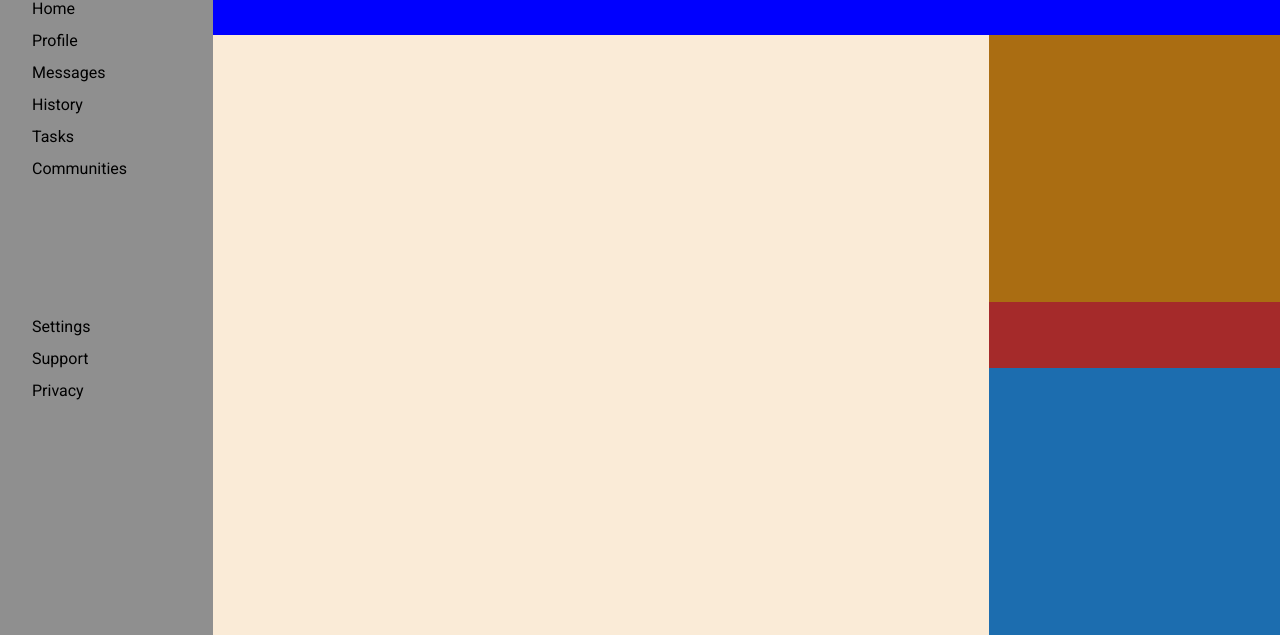
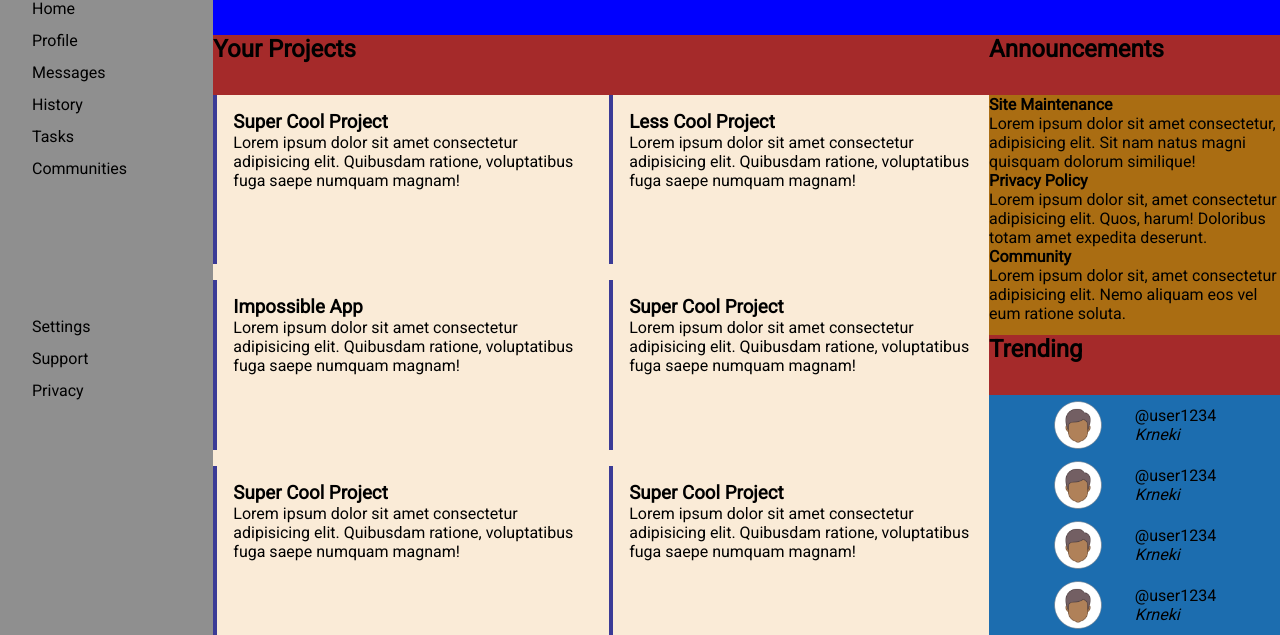
Before and after one commit to terga17/Admin-Dashboard, a plain HTML site: page index.html in a window 1280 px wide. Shown: the part 165-800 px from the top of the page. Drawn offline with Linux system fonts and the light colour scheme.

Commit message:
Content finished

```diff
--- a/index.html
+++ b/index.html
@@ -56,14 +56,66 @@
     </div>
 
     <div class="main-content">
+        <h2>Your Projects</h2>
+        <h2 id="ann-h2">Announcements</h2>
+        <h2 id="trend">Trending</h2>
         <div class="your-projects">
-
+            <div class="card">
+                <H3>Super Cool Project</H3>
+                <p>Lorem ipsum dolor sit amet consectetur adipisicing elit. Quibusdam ratione, voluptatibus fuga saepe numquam magnam!</p>
+            </div>
+            <div class="card">
+                <H3>Less Cool Project</H3>
+                <p>Lorem ipsum dolor sit amet consectetur adipisicing elit. Quibusdam ratione, voluptatibus fuga saepe numquam magnam!</p>
+            </div>
+            <div class="card">
+                <H3>Impossible App</H3>
+                <p>Lorem ipsum dolor sit amet consectetur adipisicing elit. Quibusdam ratione, voluptatibus fuga saepe numquam magnam!</p>
+            </div>
+            <div class="card">
+                <H3>Super Cool Project</H3>
+                <p>Lorem ipsum dolor sit amet consectetur adipisicing elit. Quibusdam ratione, voluptatibus fuga saepe numquam magnam!</p>
+            </div>
+            <div class="card">
+                <H3>Super Cool Project</H3>
+                <p>Lorem ipsum dolor sit amet consectetur adipisicing elit. Quibusdam ratione, voluptatibus fuga saepe numquam magnam!</p>
+            </div>
+            <div class="card">
+                <H3>Super Cool Project</H3>
+                <p>Lorem ipsum dolor sit amet consectetur adipisicing elit. Quibusdam ratione, voluptatibus fuga saepe numquam magnam!</p>
+            </div>
         </div>
         <div class="announc">
-
+            <div class="announc-text">
+                <h4>Site Maintenance</h4>
+                <p>Lorem ipsum dolor sit amet consectetur, adipisicing elit. Sit nam natus magni quisquam dolorum similique!</p>
+            </div>
+            <div class="announc-text">
+                <h4>Privacy Policy</h4>
+                <p>Lorem ipsum dolor sit, amet consectetur adipisicing elit. Quos, harum! Doloribus totam amet expedita deserunt.</p>
+            </div>
+            <div class="announc-text">
+                <h4>Community</h4>
+                <p>Lorem ipsum dolor sit, amet consectetur adipisicing elit. Nemo aliquam eos vel eum ratione soluta.</p>
+            </div>
         </div>
         <div class="trending">
-
+            <div class="small-icons">
+                <img src="images/icons8-circled-user-male-skin-type-6-80.png" alt="i1" height="50" width="50">
+                <p>@user1234<br><em>Krneki</em></p>
+            </div>
+            <div class="small-icons">
+                <img src="images/icons8-circled-user-male-skin-type-6-80.png" alt="i1" height="50" width="50">
+                <p>@user1234<br><em>Krneki</em></p>
+            </div>
+            <div class="small-icons">
+                <img src="images/icons8-circled-user-male-skin-type-6-80.png" alt="i1" height="50" width="50">
+                <p>@user1234<br><em>Krneki</em></p>
+            </div>
+            <div class="small-icons">
+                <img src="images/icons8-circled-user-male-skin-type-6-80.png" alt="i1" height="50" width="50">
+                <p>@user1234<br><em>Krneki</em></p>
+            </div>
         </div>
     </div>
 </div>
--- a/style.css
+++ b/style.css
@@ -125,19 +125,48 @@
     grid-area: 2 / 2 / 5 / 5;
     display: grid;
     grid-template-columns: 2fr 2fr 1.5fr;
-    grid-template-rows: 1fr 1fr 0.5fr 1fr 1fr;
+    grid-template-rows: 0.5fr 1fr 1fr 0.5fr 1fr 1fr;
 }
 
 .your-projects{
     display: grid;
     background-color: antiquewhite;
-    grid-area: 1 / 1 / 6 / 3;
+    grid-area: 2 / 1 / 7 / 3;
+    grid-template-columns: 1fr 1fr;
+    grid-template-rows: repeat(3, 1fr);
+    gap: 1rem;
 }
 .announc{
     background-color: rgb(170, 109, 18);
-    grid-area: 1 / 3 / 3 / 4;
+    grid-area: 2 / 3 / 4 / 4;
 }
 .trending{
     background-color: rgb(28, 109, 175);
-    grid-area: 4 / 3 / 6 / 4;
+    grid-area: 5 / 3 / 7 / 4;
 }
+
+.card{
+    padding: 1rem;
+    border-left: 4px solid rgb(59, 59, 150);
+}
+
+#ann-h2{
+    grid-area: 1 / 3 / 2 / 4;
+}
+
+#trend{
+    grid-area: 4 / 3 / 5 / 4;
+}
+
+.trending{
+    display: grid;
+    grid-template-rows: repeat(4, 1fr);
+
+}
+
+.small-icons{
+    display: flex;
+    justify-content: center;
+    gap: 2rem;
+    align-items: center;
+}
```
Also changed, not shown: images/account-box-outline.svg (added), images/account-group.svg (added), images/calendar-check.svg (added), images/clock-outline.svg (added), images/cog.svg (added), images/comment-question-outline.svg (added), images/home.svg (added), images/message-outline.svg (added), images/shield-account.svg (added).
